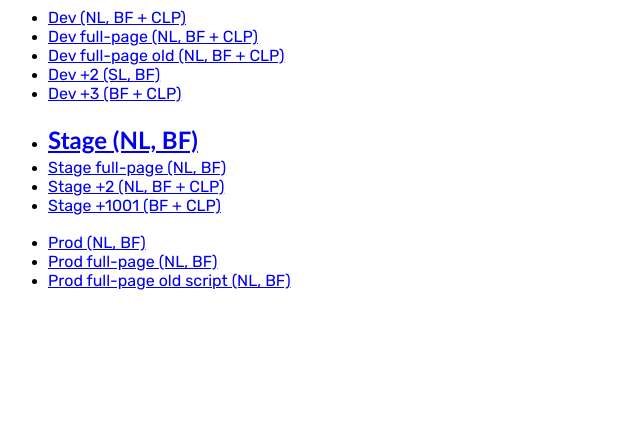
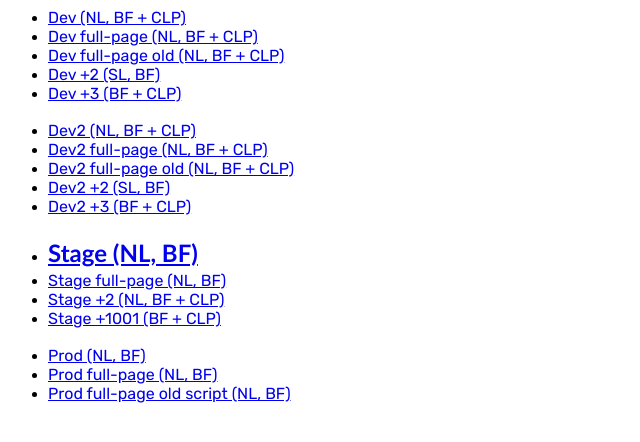
Before and after one commit to vlucas84/RQP, a plain HTML site: page stage.html in a window 1280 px wide. Shown: the whole page, without its empty margins (0-640 px from the left). Drawn offline with Linux system fonts and the light colour scheme; a script that the page names is missing.

Commit message:
Update stage.html

```diff
--- a/stage.html
+++ b/stage.html
@@ -15,6 +15,12 @@
     <li><a href="https://vlucas84.github.io/RQP/dev_2.html">Dev +2 (SL, BF)</a></li>
     <li><a href="https://vlucas84.github.io/RQP/dev_3.html">Dev +3 (BF + CLP)</a></li>
     <br>
+    <li><a href="https://vlucas84.github.io/RQP/dev2">Dev2 (NL, BF + CLP)</a></li>
+    <li><a href="https://vlucas84.github.io/RQP/dev2_full.html">Dev2 full-page (NL, BF + CLP)</a></li>
+    <li><a href="https://vlucas84.github.io/RQP/dev2_full_old.html">Dev2 full-page old (NL, BF + CLP)</a></li>
+    <li><a href="https://vlucas84.github.io/RQP/dev2_2.html">Dev2 +2 (SL, BF)</a></li>
+    <li><a href="https://vlucas84.github.io/RQP/dev2_3.html">Dev2 +3 (BF + CLP)</a></li>
+    <br>
     <li><a href="https://vlucas84.github.io/RQP/stage.html"><h2>Stage (NL, BF)</h2></a></li>
     <li><a href="https://vlucas84.github.io/RQP/stage_full.html">Stage full-page (NL, BF)</a></li>
     <li><a href="https://vlucas84.github.io/RQP/stage_2.html">Stage +2 (NL, BF + CLP)</a></li>
```
